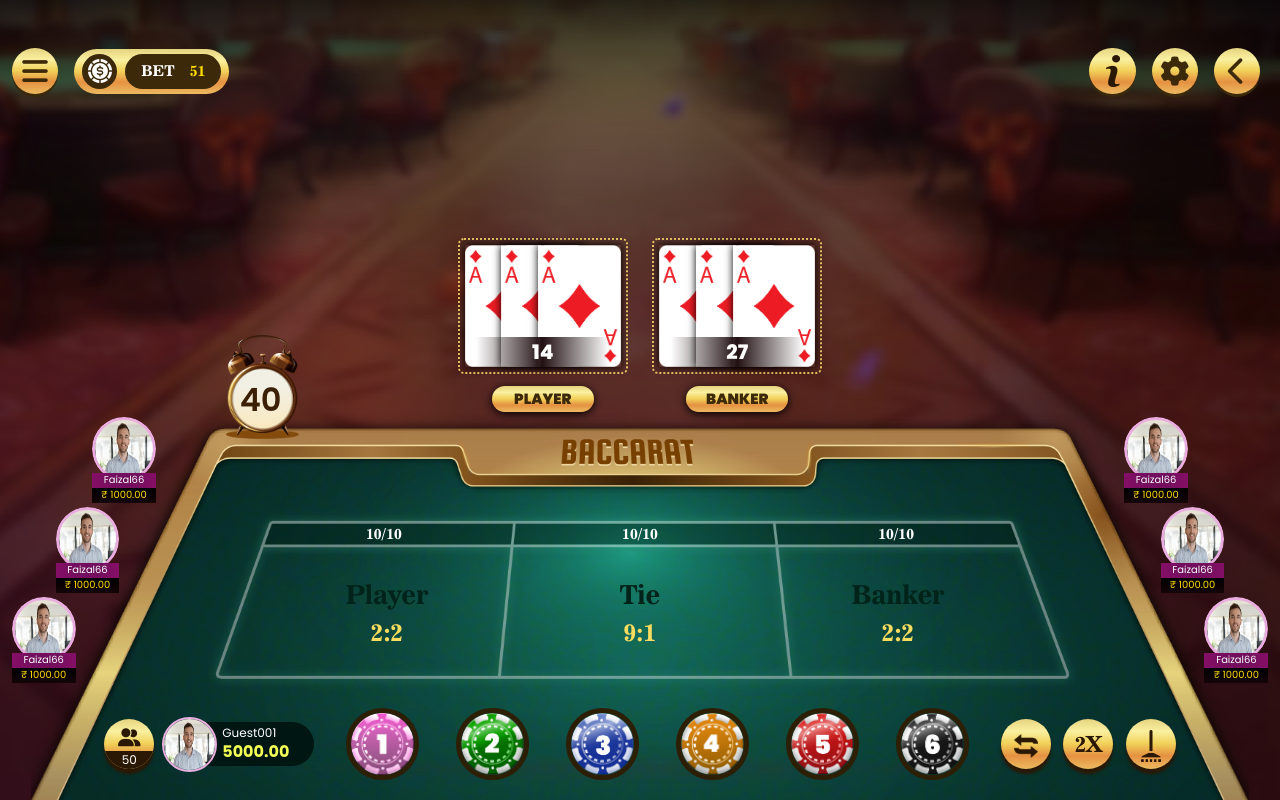
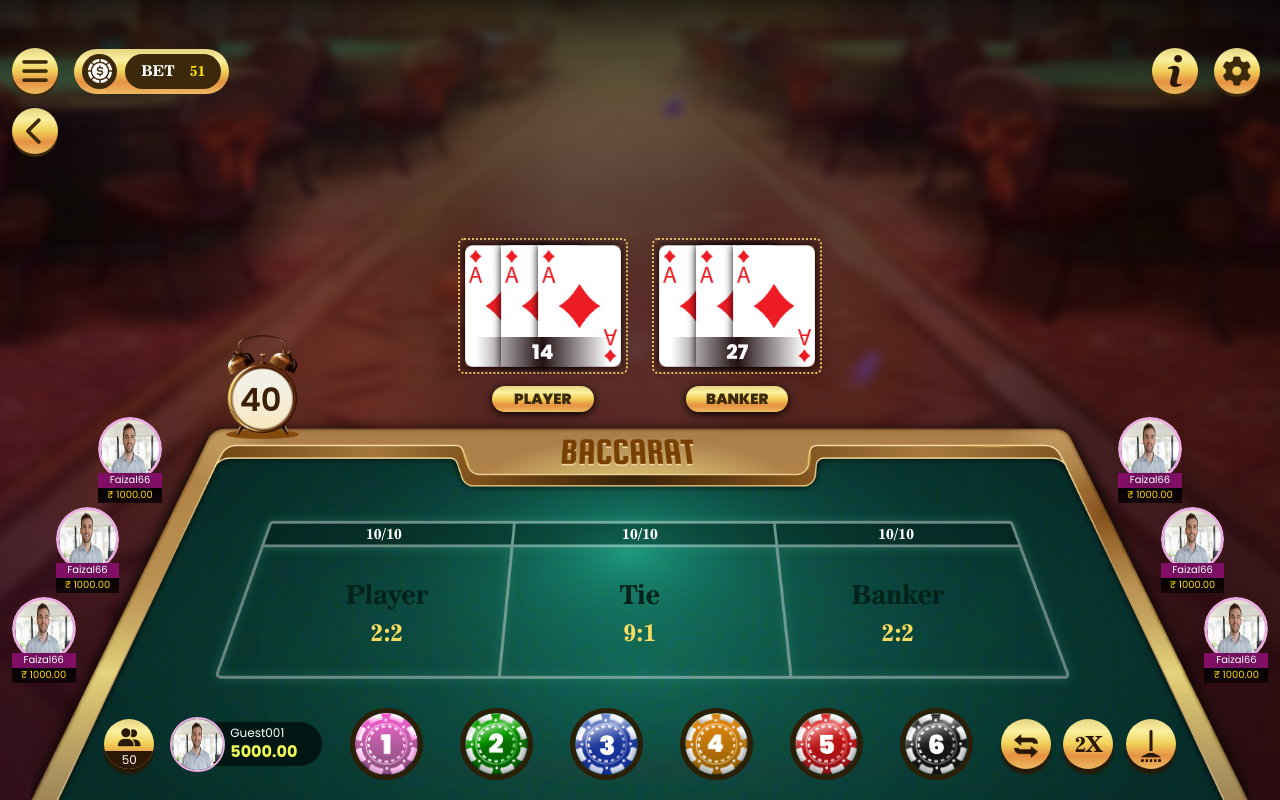
Before and after one commit to pareeklokesh/baccaratgame, a plain HTML site: page index.html in a window 1280 px wide. Drawn offline with Linux system fonts and the light colour scheme.

Commit message:
Add files via upload

```diff
--- a/assets/css/style.css
+++ b/assets/css/style.css
@@ -242,7 +242,7 @@ height: calc(5.7rem + ((1vw - 7.68px) * 3.9063));
 }
 .baccarat-player {
   top: 2%;
-  left: 5%;
+  left: 5.5%;
 }
 .baccarat-player.baccarat-player1 {
   left: 2%;
@@ -260,7 +260,7 @@ height: calc(5.7rem + ((1vw - 7.68px) * 3.9063));
 }
 .baccarat-player-right {
   left: auto;
-  right: 5%;
+  right: 5.5%;
 }
 .baccarat-player.baccarat-player1.baccarat-player-right {
   left: auto;
@@ -578,6 +578,10 @@ height: calc(5.7rem + ((1vw - 7.68px) * 3.9063));
   z-index: 99;
   position: relative;
 }
+.pagebackbtn {
+  bottom: -40%;
+  left: 4px;
+}
 
 
 
--- a/index.html
+++ b/index.html
@@ -13,6 +13,7 @@
   <div class="row justify-content-between">
     <div class="w-auto d-flex align-items-center">
         <button class="backbtn me-2 border-0 lobbymenuBtn"><i class="fa-solid fa-bars"></i></button>
+        <button class="backbtn pagebackbtn me-2 border-0 ms-2 position-absolute"><i class="fa-solid fa-chevron-left"></i></button>
 
         <div class="d-flex ms-2">
           <!-- <div class="winpoint">
@@ -30,7 +31,6 @@
       <div class="w-auto d-flex align-items-center">
       	<button class="backbtn me-2 border-0"><img src="assets/img/info.png" /></button>
       	<button class="backbtn me-2 border-0 ms-2"><i class="fa-solid fa-gear"></i></button>
-        <button class="backbtn me-2 border-0 ms-2"><i class="fa-solid fa-chevron-left"></i></button>
 
       </div>
 </div>
@@ -198,7 +198,7 @@
         <i class="fa-solid fa-user-group"></i>
         <span class="d-block" style="font-weight: 400;">50</span>
       </button>
-      <div class="d-flex baccarat-player-active align-items-center w-auto ms-2">
+      <div class="d-flex baccarat-player-active align-items-center w-auto ms-3">
           <img src="assets/img/user.jpg" />
           <p class="mb-0">Guest001<strong class="d-block">5000.00</strong></p>
         </div>
```
